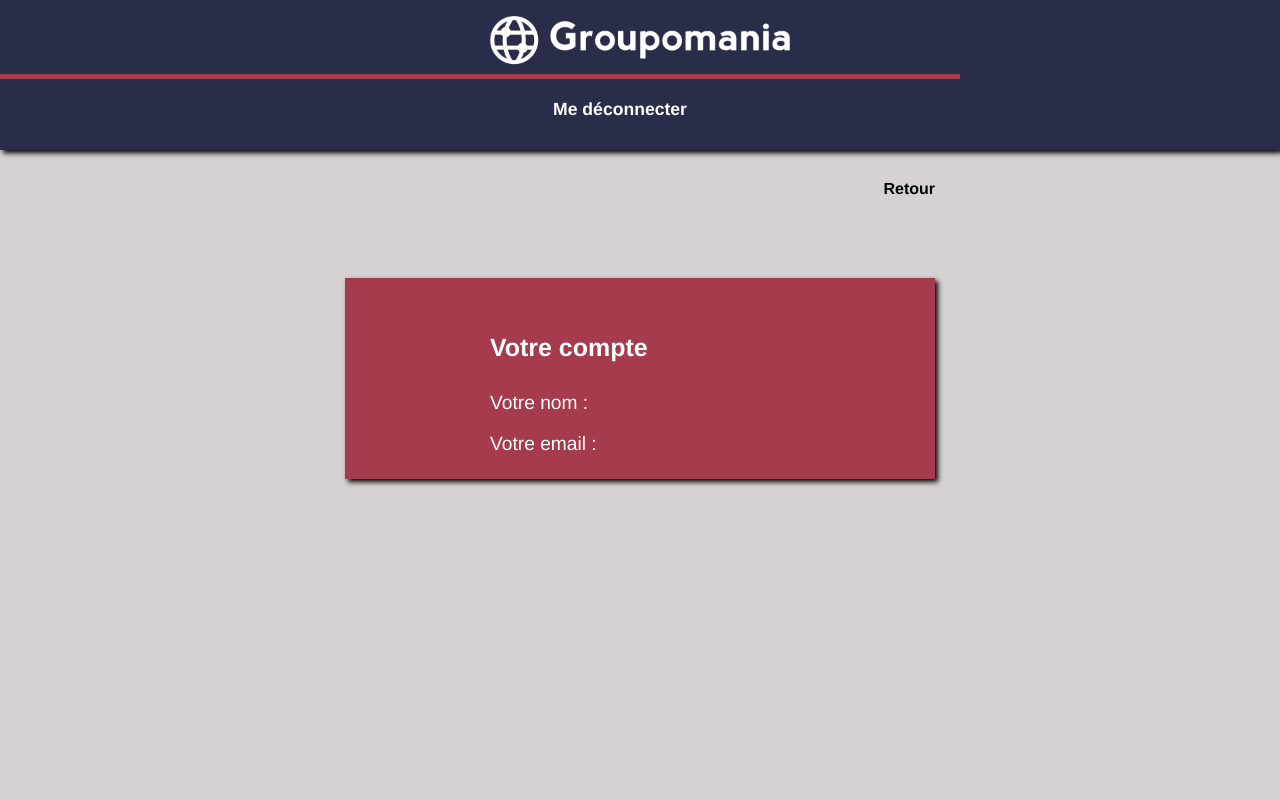
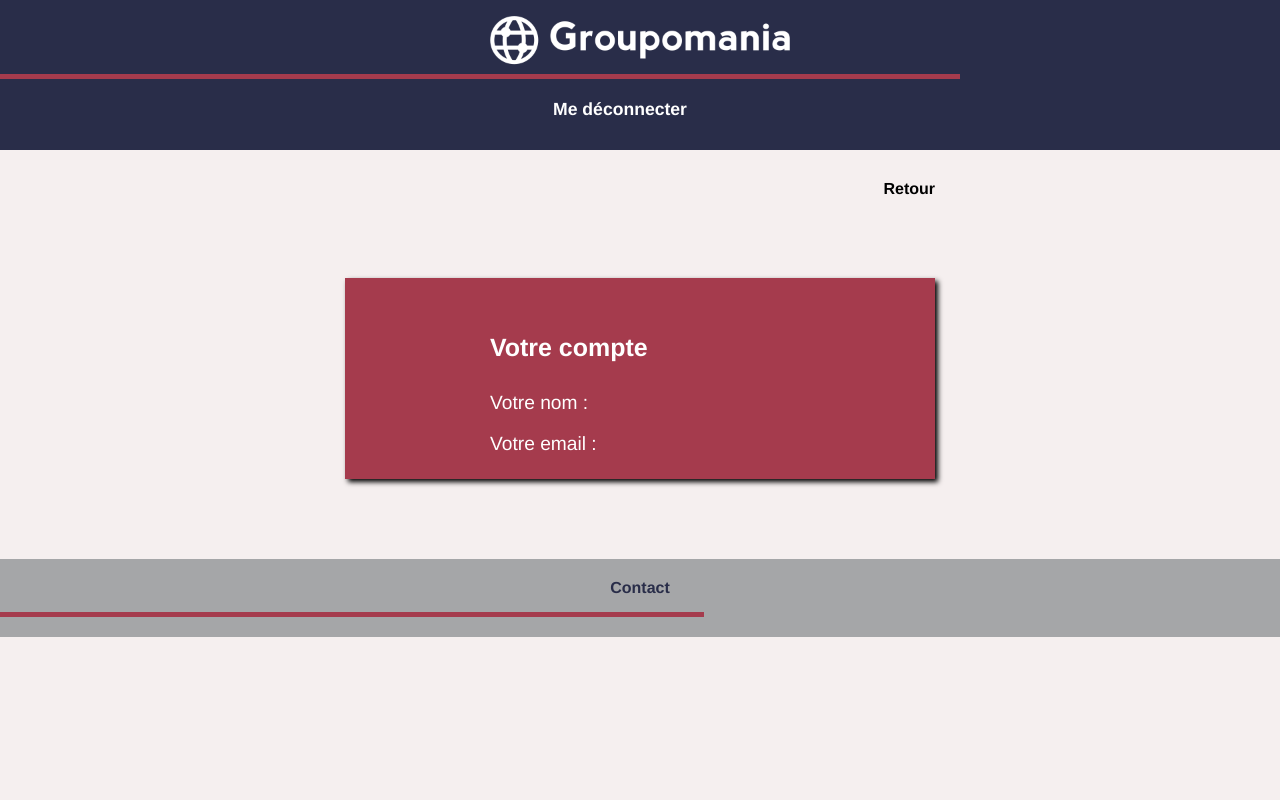
Before and after one commit to agnes2412/OCP7, a Vue app in the folder frontend/: page /#/userAccount in a window 1280 px wide. Shown: the top 800 px of the page. Built offline with nearby package versions, Linux system fonts and the light colour scheme; no server answers; sample sign-in values are in the browser's storage.

Commit message:
Ajout d'un footer

```diff
--- /dev/null
+++ b/frontend/src/components/Footer.vue
@@ -0,0 +1,26 @@
+<template>
+  <footer>
+    <a :href="'mailto:admin@admin.fr'">Contact </a>
+    <div class="deco"></div>
+  </footer>
+</template>
+
+<style scoped>
+footer {
+  background-color: rgb(165, 166, 168);
+  padding-top: 20px;
+  padding-bottom: 20px;
+  margin-top: 80px;
+}
+
+a {
+  color: rgb(41, 45, 73);
+}
+
+.deco {
+    padding-top: 15px;
+    text-align: right;
+    width: 55%;
+    border-bottom: 5px solid rgb(165, 59, 77);
+}
+</style>
--- a/frontend/src/components/Header.vue
+++ b/frontend/src/components/Header.vue
@@ -48,7 +48,6 @@ img {
 
 header {
   background-color: rgb(41, 45, 73);
-  box-shadow: 3px 3px 5px black;
 }
 
 .deco {
--- /dev/null
+++ b/frontend/src/components/HelloWorld.vue
@@ -0,0 +1,5 @@
+<template>
+    <div class="welcome">
+
+    </div>
+</template>
--- a/frontend/src/views/Admin.vue
+++ b/frontend/src/views/Admin.vue
@@ -53,8 +53,8 @@ export default {
 
 <style scoped>
 #admin {
-  background-color: rgb(214, 210, 210);
-  padding: 5px;
+  background-color: rgb(245, 239, 239);
+  padding-bottom: 200px;
 }
 
 .container {
--- a/frontend/src/views/CreatePost.vue
+++ b/frontend/src/views/CreatePost.vue
@@ -29,17 +29,20 @@
         </form>
       </article>
     </div>
+    <Footer />
   </div>
 </template>
 
 <script>
 import axios from "axios";
 import Header from "@/components/Header.vue";
+import Footer from "@/components/Footer.vue";
 
 export default {
   name: "CreatePost",
   components: {
     Header,
+    Footer,
   },
   //data est un état local où se trouve mes variables
   //Ces variables vont récupérer les données entrées par les utilisateurs
@@ -87,8 +90,7 @@ export default {
 
 <style scoped>
 #create_post {
-  background-color: rgb(245, 234, 234);
-  padding-bottom: 400px;
+ background-color: rgb(245, 239, 239);
 }
 
 .return {
@@ -104,15 +106,20 @@ export default {
 .container_new_post {
   max-width: 800px;
   margin: auto;
+  padding-bottom: 150px;
 }
 
 article {
-  margin-top: 80px;
-  background-color: rgb(169, 169, 185);
+  margin: 80px 5px 0 5px;
+  background-color: rgb(41, 45, 73);
   border: 3px solid white;
-  padding: 5px;
+  padding:  5px;
   min-height: 320px;
-  box-shadow: 5px 10px 10px rgb(141, 117, 117);
+  box-shadow: 3px 3px 5px black;
+}
+
+h3 {
+  color: white;
 }
 
 .new_post {
@@ -125,7 +132,7 @@ input {
   margin-bottom: 15px;
   margin-top: 5px;
   border: none;
-  box-shadow: inset 3px 3px 5px rgb(83, 83, 110);
+  box-shadow: inset 3px 3px 5px black;
 }
 
 textarea {
@@ -134,7 +141,7 @@ textarea {
   margin-bottom: 50px;
   margin-top: 5px;
   border: none;
-  box-shadow: inset 3px 3px 5px rgb(83, 83, 110);
+  box-shadow: inset 3px 3px 5px black;
 }
 
 button {
@@ -144,16 +151,16 @@ button {
   transition-duration: 0.6s;
   font-size: 1em;
   width: 200px;
-  box-shadow: 3px 3px 6px rgb(83, 83, 110);
-  border: none;
+  box-shadow: 3px 3px 5px black;
+  border:3px solid white;
   font-size: 1.2em;
 }
 
 button:hover {
-  background-color: rgb(83, 83, 110);
+  background-color: rgb(214, 210, 210);
   box-shadow: none;
-  color: white;
+  border: 3px solid white;
   cursor: pointer;
-  box-shadow: inset 3px 3px 5px rgb(83, 83, 110);
+  box-shadow: inset 3px 3px 5px black;
 }
 </style>
--- a/frontend/src/views/OnePost.vue
+++ b/frontend/src/views/OnePost.vue
@@ -1,5 +1,5 @@
 <template>
-  <div id="onepost">
+  <div id="one_post">
     <Header />
     <div class="container">
       <p class="return">
@@ -51,12 +51,14 @@
         </form>
       </div>
     </div>
+    <Footer />
   </div>
 </template>
 
 <script>
 import axios from "axios";
 import Header from "@/components/Header.vue";
+import Footer from "@/components/Footer.vue";
 const moment = require("moment");
 //@ is an alias to /src
 
@@ -64,6 +66,7 @@ export default {
   name: "OnePost",
   components: {
     Header,
+    Footer,
   },
 
   data() {
@@ -143,7 +146,7 @@ export default {
 </script>
 
 <style scoped>
-#onepost {
+#one_post {
   background-color: rgb(214, 210, 210);
 }
 
@@ -179,8 +182,10 @@ article {
 }
 
 h3 {
+  margin-top: 15px;
   text-align: left;
   margin-left: 60px;
+  color: rgb(165, 59, 77);
 }
 
 .date_post {
@@ -275,11 +280,10 @@ textarea {
   background-color: rgb(165, 59, 77);
   color: white;
   margin-top: 10px;
-  margin-bottom: 200px;;
+  margin-bottom: 60px;;
   max-width: 250px;
   cursor: pointer;
-  transition-duration: 0.6s;
-  font-size: 1em;
+  font-size: 1.1em;
   box-shadow: 3px 3px 5px black;
 }
 
--- a/frontend/src/views/Posts.vue
+++ b/frontend/src/views/Posts.vue
@@ -43,6 +43,7 @@
         >
       </div>
     </div>
+    <Footer />
   </div>
 </template>
 
@@ -51,12 +52,14 @@
 import axios from "axios";
 const moment = require("moment");
 import Header from "@/components/Header.vue";
+import Footer from "@/components/Footer.vue";
 const statut = sessionStorage.getItem("userStatut");
 
 export default {
   name: "Posts",
   components: {
     Header,
+    Footer,
   },
   data() {
     return {
@@ -116,7 +119,7 @@ export default {
 
 <style scoped>
 #posts {
-  background-color: rgb(214, 210, 210);
+  background-color: rgb(245, 239, 239);
 }
 
 #container {
@@ -161,7 +164,7 @@ article {
   background-color: white;
   border: 3px solid rgb(165, 59, 77);
   padding: 5px;
-  margin-bottom: 30px;
+  margin-bottom: 20px;
   box-shadow: 3px 3px 5px black;
   border-radius: 15px;
 }
@@ -177,7 +180,7 @@ h3 {
   font-size: 18px;
   border: 2px solid rgb(246, 178, 178);
   border-radius: 12px;
-  min-height: 140px;
+  min-height: 90px;
   padding: 10px;
   text-align: justify;
 }
@@ -211,8 +214,9 @@ p {
 .btn_display_comment {
   margin-bottom: 80px;
   font-size: 1.2em;
+  width: 99%;
+  border-radius: 15px;
   padding: 9px;
-  transition-duration: 0.6s;
   border: 2px solid rgb(165, 59, 77);
   color: white;
   background-color: rgb(165, 59, 77);
@@ -220,10 +224,7 @@ p {
 }
 
 .btn_display_comment:hover {
-  background-color: white;
   cursor: pointer;
-  color: rgb(165, 59, 77);
   box-shadow: inset 3px 3px 5px black;
-  border: 2px solid rgb(165, 59, 77);
 }
 </style>
--- a/frontend/src/views/Statut.vue
+++ b/frontend/src/views/Statut.vue
@@ -128,8 +128,8 @@ export default {
 
 <style scoped>
 #statut {
-  background-color: rgb(214, 210, 210);
-  padding-bottom: 200px;
+  background-color: rgb(245, 239, 239);
+  padding-bottom: 300px;
 }
 
 .container {
--- a/frontend/src/views/UserAccount.vue
+++ b/frontend/src/views/UserAccount.vue
@@ -25,16 +25,19 @@
     </div>
       </div>
       </div>
+      <Footer />
   </div>
 </template>
 <script>
 import Header from "@/components/Header.vue";
+import Footer from "@/components/Footer.vue";
 import axios from "axios";
 
 export default {
   name: "UserAccount",
   components: {
     Header,
+    Footer,
   },
   data() {
     return {
@@ -75,7 +78,7 @@ export default {
 
 <style scoped>
 #user_account {
-  background-color: rgb(214, 210, 210);
+  background-color: rgb(245, 239, 239);
   padding-bottom: 500px;
 }
 
```
